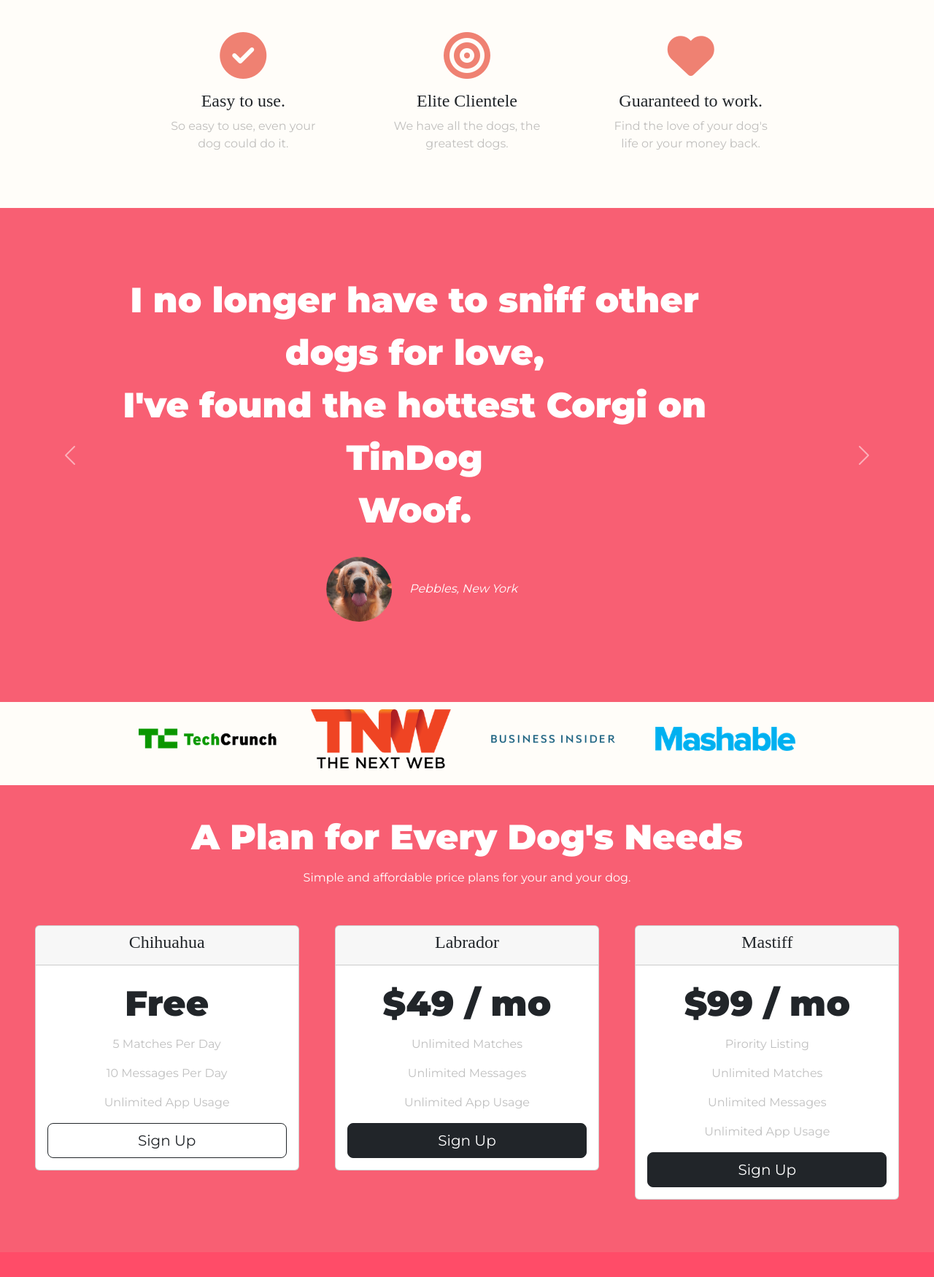
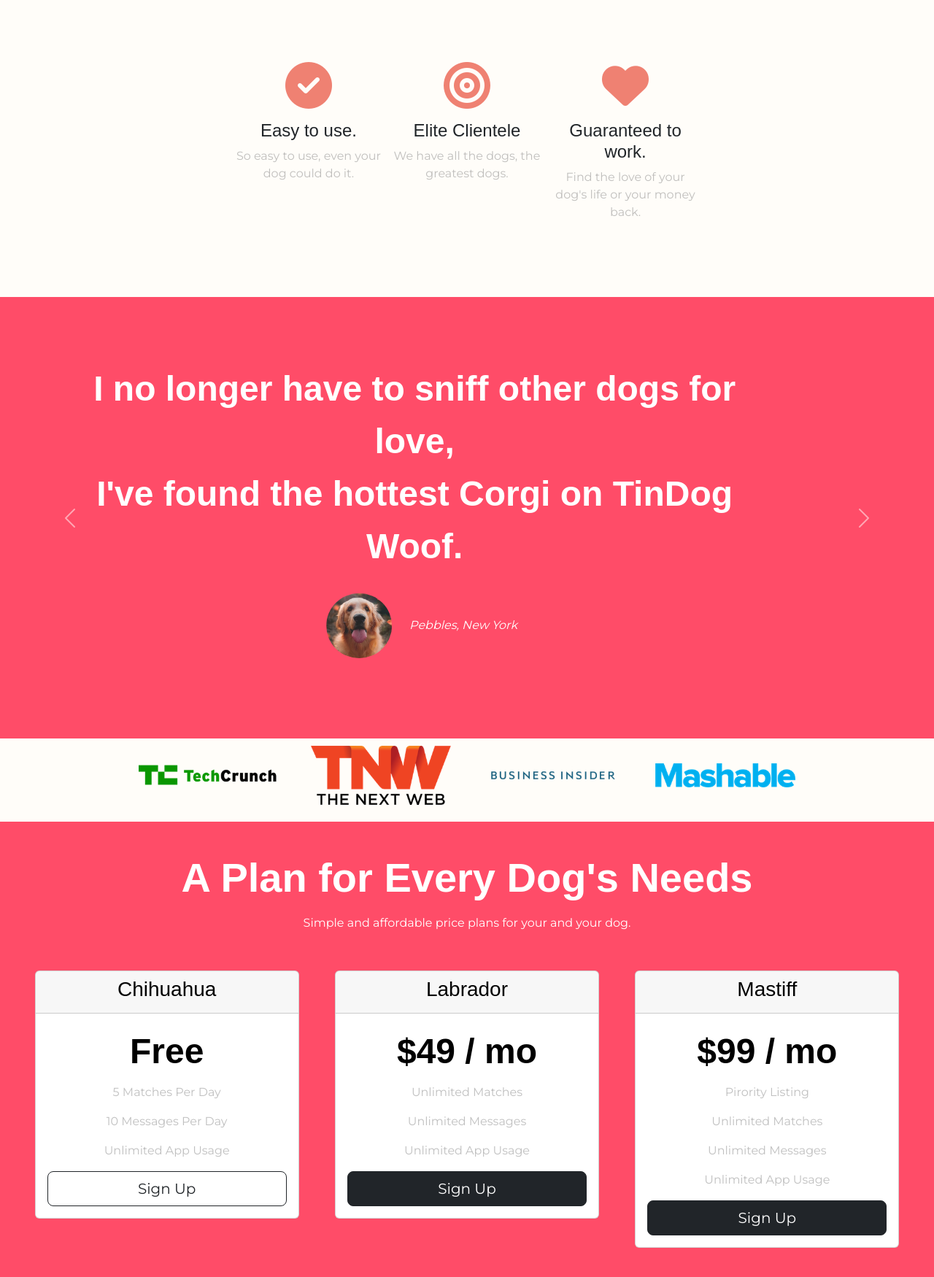
Before and after one commit to pankaj-kb/TinDog, a plain HTML site: page index.html in a window 1280 px wide. Shown: the part 659-2409 px from the top of the page at 73% size. Drawn offline with nearby package versions, Linux system fonts and the light colour scheme.

Commit message:
Finalized

```diff
--- a/css/styles.css
+++ b/css/styles.css
@@ -1,42 +1,59 @@
 body {
-    font-family: "Montserrat";
+    font-family: 'Montserrat', sans-serif;
+    text-align: center;
 }
 
-#title {
-    background-color: #ff4c68;
-    color: #fff;
-    padding-left: 5rem;
-}
-
-.container-fluid {
-    padding: 3% 15% 7%;
-}
-
-h1 {
-    /* font-family: 'Montserrat', sans-serif; */
-    font-family: "Montserrat-Black";
-    font-size: 3.5rem;
-    line-height: 1.5;
-    font-weight: 900;
-}
-
-h2 {
-    font-family: 'Montserrat', sans-serif;
-    font-size: 3rem;
-    line-height: 1.5;
-    font-weight: 600;
-}
-
-h3 {
-    font-family: "Montserrat-Bold";
-    font-size: 1.5rem;
+h1, h2, h3, h4, h5, h6 {
+    font-family: 'montserrat-bold', sans-serif;
 }
 
 p {
     color: #8f8f8f8f;
 }
 
+h2 {
+    font-size: 3rem;
+    line-height: 1.5;
+    font-weight: 600;
+}
+
+/* Headings */
+
+.big-heading {
+    font-family: 'montserrat-black', sans-serif;
+    font-size: 3.5rem;
+    line-height: 1.5;
+    font-weight: 900;
+}
+
+.section-heading {
+    font-size: 3.5rem;
+    line-height: 1.5;
+}
+
+.feature-heading {
+    font-size: 1.5rem;
+}
+
+/* Containers */
+
+.container-fluid {
+    padding: 7% 15%;
+}
+
+/* Color-Schema */
+
+.colored-section {
+    background-color: #ff4c68;
+    color: #fff;
+}
+
+.white-section {
+    background-color: #FFFDF9;
+}
+
 /* Navigation Bar */
+
 .navbar {
     padding: 0 0 4.5rem;
 }
@@ -49,7 +66,7 @@ p {
 
 .nav-item {
     padding: 0 18px;
-    margin-right: 2rem;
+    /* margin-right: 2rem; */
 }
 
 .nav-link {
@@ -57,10 +74,24 @@ p {
     font-family: "Montserrat-Light";
 }
 
+/* Buttons */
+
 .download-button {
     margin: 5% 3% 5% 0;
 }
 
+/* Title-Section */
+
+#title {
+    /* padding-left: 5rem; */
+    text-align: left;
+}
+
+#title .container-fluid {
+    padding: 3% 15% 7%;
+}
+
+/* Title-Image */
 
 .title-image {
     width: 60%;
@@ -73,18 +104,15 @@ p {
 
 #features {
     padding: 1.5% 15%;
-    background-color: #FFFDF9;
     position: relative;
 }
 
 .feature-box {
-    text-align: center;
-    padding: 4.5%;
+    padding: 1%;
 }
 
 .icon {
     color: #ef8172;
-
     margin-bottom: 1rem;
 }
 
@@ -94,14 +122,6 @@ p {
 
 /* Testemonial-Section */
 
-#testimonials {
-    text-align: center;
-    /* background-color: #ef8172; */
-    background-color: #F85F73;
-    color: #fff;
-    /* align-items: center; */
-}
-
 .testimonial-image {
     border-radius: 100%;
     width: 10%;
@@ -109,18 +129,14 @@ p {
     /* align-items: center; */
 }
 
-/* .carousel-control-prev-icon:hover,
-.carousel-control-next-icon:hover{
-    color: #ff4c68;
-} */
+.testimonial-text {
+    font-size: 3rem;
+    line-height: 1.5;
+}
 
 #press {
-    /* background-color: #F85F73; */
     background-color: #FFFDF9;
-    text-align: center;
-    /* padding-top: 1; */
     padding-bottom: 1%;
-    /* margin-top: 1%; */
 }
 
 .press-image {
@@ -128,18 +144,15 @@ p {
     margin: 10px 20px 10px;
 }
 
-.carousel-item {
-    padding: 7% 15%;
-}
-
 /* Pricing Section */
 
 #pricing {
     padding: 35px;
-    /* color: #fff; */
-    text-align: center;
-    background-color: #F85F73;
-    /* color: white; */
+}
+
+.price-text {
+    font-size: 3rem;
+    line-height: 1.5;
 }
 
 .pricing-heading,
@@ -149,6 +162,7 @@ p {
 
 .pricing-column {
     padding: 3% 2%;
+    color: black;
 }
 
 .btn:hover {
@@ -159,15 +173,11 @@ p {
 /* CTA section */
 
 #cta {
-    background-color: #ff4c68;
-    text-align: center;
-    padding: 7% 15%;
     margin-top: 0;
 }
 
 .cta-text {
     font-family: "Montserrat-Black";
-    color: white;
     font-size: 3.5rem;
     line-height: 1.5;
     font-weight: 900;
@@ -176,9 +186,7 @@ p {
 /* Footer section */
 
 #footer {
-    background-color: #FFFDF9;
     padding: 1% 15%;
-    text-align: center;
 }
 
 .social-icon {
--- a/index.html
+++ b/index.html
@@ -37,7 +37,7 @@
 
 <body>
 
-  <section id="title">
+  <section id="title" class="colored-section">
     <div class="container-fluid">
 
       <!-- Nav Bar -->
@@ -70,7 +70,7 @@
       <div class="row">
 
         <div class="col-lg-6">
-          <h1>Meet new & <br> interesting dogs <br> nearby.</h1>
+          <h1 class="big-heading">Meet new & <br> interesting dogs <br> nearby.</h1>
 
           <div class="download-button">
             <!-- <section id ="download-section"> -->
@@ -93,48 +93,50 @@
 
   <!-- Features -->
 
-  <section id="features">
-
+  <section id="features" class="white-section">
+    <div class="container-fluid">
     <div class="row">
 
       <div class="feature-box col-lg-4">
         <i class="icon fas fa-check-circle fa-4x"></i>
-        <h3>Easy to use.</h3>
+        <h3 class="feature-heading">Easy to use.</h3>
         <p>So easy to use, even your dog could do it.</p>
       </div>
 
       <div class="feature-box col-lg-4">
         <i class="icon fas fa-bullseye fa-4x"></i>
-        <h3>Elite Clientele</h3>
+        <h3 class="feature-heading">Elite Clientele</h3>
         <p>We have all the dogs, the greatest dogs.</p>
       </div>
 
       <div class="feature-box col-lg-4">
         <i class="icon fas fa-heart fa-4x"></i>
-        <h3>Guaranteed to work.</h3>
+        <h3 class="feature-heading">Guaranteed to work.</h3>
         <p>Find the love of your dog's life or your money back.</p>
       </div>
 
     </div>
+  </div>
+
 
   </section>
 
 
   <!-- Testimonials -->
 
-  <section id="testimonials">
+  <section id="testimonials" class="colored-section">
 
     <div id="testimonials-carousel" class="carousel slide" data-bs-ride="carousel">
       <div class="carousel-inner">
-        <div class="carousel-item active">
-          <h2>I no longer have to sniff other dogs for love, <br>
+        <div class="carousel-item active container-fluid">
+          <h2 class="testimonial-text">I no longer have to sniff other dogs for love, <br>
             I've found the hottest Corgi on TinDog <br>
             Woof.</h2>
           <img class="testimonial-image" src="images/dog-img.jpg" alt="dog-profile">
           <em>Pebbles, New York</em>
         </div>
 
-        <div class="carousel-item">
+        <div class="carousel-item container-fluid">
           <h2 class="testimonial-text">My dog used to be so lonely, <br>
             but With the Help of TinDog <br>
             they've found the love of their life. I think.</h2>
@@ -159,7 +161,7 @@
 
   <!-- Press -->
 
-  <section id="press">
+  <section id="press" class="white-secttion">
     <img class="press-image" src="images/techcrunch.png" alt="tc-logo">
     <img class="press-image" src="images/tnw.png" alt="tnw-logo">
     <img class="press-image" src="images/bizinsider.png" alt="biz-insider-logo">
@@ -170,9 +172,9 @@
 
   <!-- Pricing -->
 
-  <section id="pricing">
+  <section id="pricing" class="colored-section">
 
-    <h2 class="pricing-heading">A Plan for Every Dog's Needs</h2>
+    <h2 class="section-heading">A Plan for Every Dog's Needs</h2>
     <p class="pricing-footer">Simple and affordable price plans for your and your dog.</p>
 
     <div class="row">
@@ -183,7 +185,7 @@
             <h3>Chihuahua</h3>
           </div>
           <div class="card-body">
-            <h2>Free</h2>
+            <h2 class="price-text">Free</h2>
             <p>5 Matches Per Day</p>
             <p>10 Messages Per Day</p>
             <p>Unlimited App Usage</p>
@@ -198,7 +200,7 @@
             <h3>Labrador</h3>
           </div>
           <div class="card-body">
-            <h2>$49 / mo</h2>
+            <h2 class="price-text">$49 / mo</h2>
             <p>Unlimited Matches</p>
             <p>Unlimited Messages</p>
             <p>Unlimited App Usage</p>
@@ -213,7 +215,7 @@
             <h3>Mastiff</h3>
           </div>
           <div class="card-body">
-            <h2>$99 / mo</h2>
+            <h2 class="price-text">$99 / mo</h2>
             <p>Pirority Listing</p>
             <p>Unlimited Matches</p>
             <p>Unlimited Messages</p>
@@ -231,28 +233,31 @@
 
   <!-- Call to Action -->
 
-  <section id="cta">
+  <section id="cta" class="colored-section">
+    <div class="container-fluid">
 
-    <h3 class="cta-text">Find the True Love of Your Dog's <br> Life Today.</h3>
+    <h1 class="big-heading">Find the True Love of Your Dog's <br> Life Today.</h1>
     <div class="download-buttons">
       <section id ="download-section">
       <button type="button" class="download-button btn btn-dark btn-lg"><i class="fa-brands fa-apple"></i> Download</button>
       <button type="button" class="download-button btn btn-outline-light btn-lg"><i class="fab fa-google-play"></i>Download</button>
       </section>
     </div>
+  </div>
 
   </section>
 
 
   <!-- Footer -->
 
-  <footer id="footer">
+  <footer id="footer" class="white-section">
+    <div class="container-fluid">
     <i class="social-icon fa-brands fa-facebook-f"></i>
     <i class="social-icon fa-brands fa-twitter"></i>
     <i class="social-icon fa-brands fa-instagram-square"></i>
     <i class="social-icon fa-solid fa-envelope"></i>
     <p>© Copyright TinDog</p>
-
+    </div>
   </footer>
 
 
```
